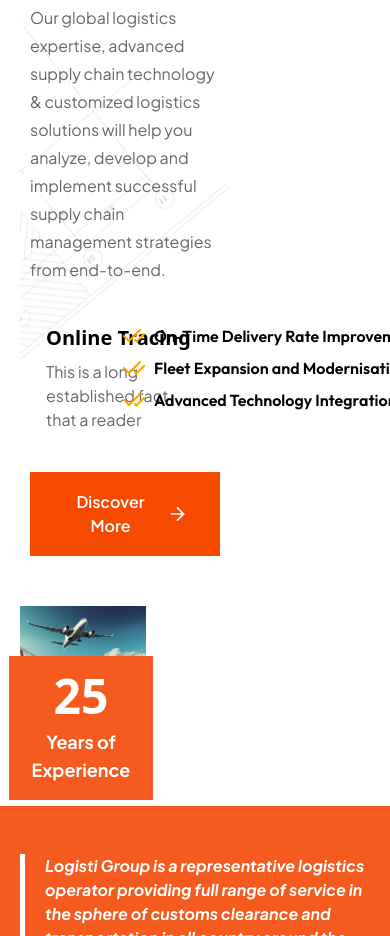
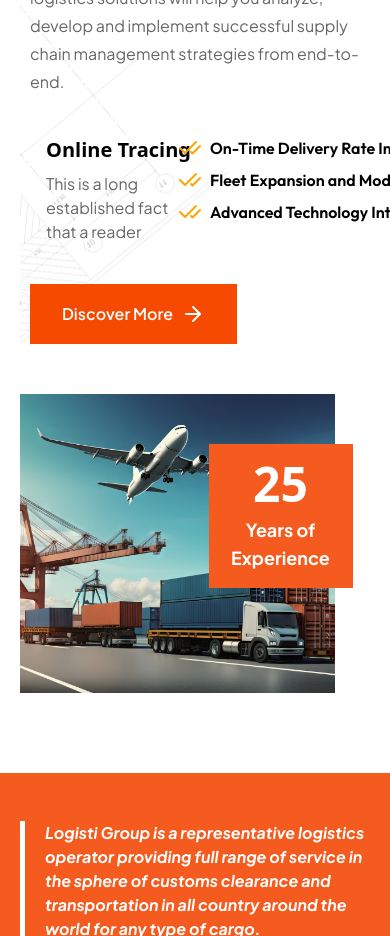
Before and after one commit to AlvinNjenga/sugar-trading, a React (Vite) app: page / in a window 390 px wide. Shown: the part 840-1776 px from the top of the page. Built offline with nearby package versions, Linux system fonts and the light colour scheme.

Commit message:
Update AboutCompany to be responsive

```diff
--- a/src/pages/Home/AboutCompany.jsx
+++ b/src/pages/Home/AboutCompany.jsx
@@ -8,7 +8,7 @@ const AboutCompany = () => {
   return (
     <section id="about-us" className="flex flex-col lg:flex-row gap-10">
         {/* About Text */}
-        <div className='grow-2 w-[60%] p-2.5'>
+        <div className='grow-2 p-2.5 lg:w-[60%] '>
             <div id="title-wrapper">
                 <span id="sub-title" className='flex items-center gap-2 text-[#f55b1f] font-outfit font-semibold'>
                     <svg xmlns="http://www.w3.org/2000/svg" width="25" height="9" viewBox="0 0 25 9" fill="none"><path d="M0 0H9V9H0V0Z" fill="#f55b1f"></path><path d="M9 4H25V5H9V4Z" fill="#f55b1f"></path></svg>
@@ -20,7 +20,7 @@ const AboutCompany = () => {
 
             <p id="description" className='text-[#666666] font-jakarta leading-7'>Our global logistics expertise, advanced supply chain technology & customized logistics solutions will help you analyze, develop and implement successful supply chain management strategies from end-to-end.</p>
 
-            <div className='my-10 flex justify-between gap-4'>
+            <div className='my-10 flex justify-around gap-4 lg:justify-between '>
                 <div id="online-tracing" className='max-w-[40%]'>
                     <div id="box-inner" className='flex gap-4'>
                         <div id="icon-area" className='pt-4'>
@@ -57,7 +57,7 @@ const AboutCompany = () => {
         </div>
 
         {/* Image */}
-        <div className='relative grow-1 w-[40%] lg:mt-20 xl:mt-5'>
+        <div className='relative grow-1 w-full lg:w-[40%] lg:mt-20 xl:mt-5'>
             <img src={AboutMainImage} alt="About Main Image" className='w-[90%]' />
             <div id="about-image-tag" className='bg-[#F55B1F] flex flex-col justify-center text-white p-5 h-36 w-36'>
                 <span className='text-5xl font-bold text-center'>25</span>
```
